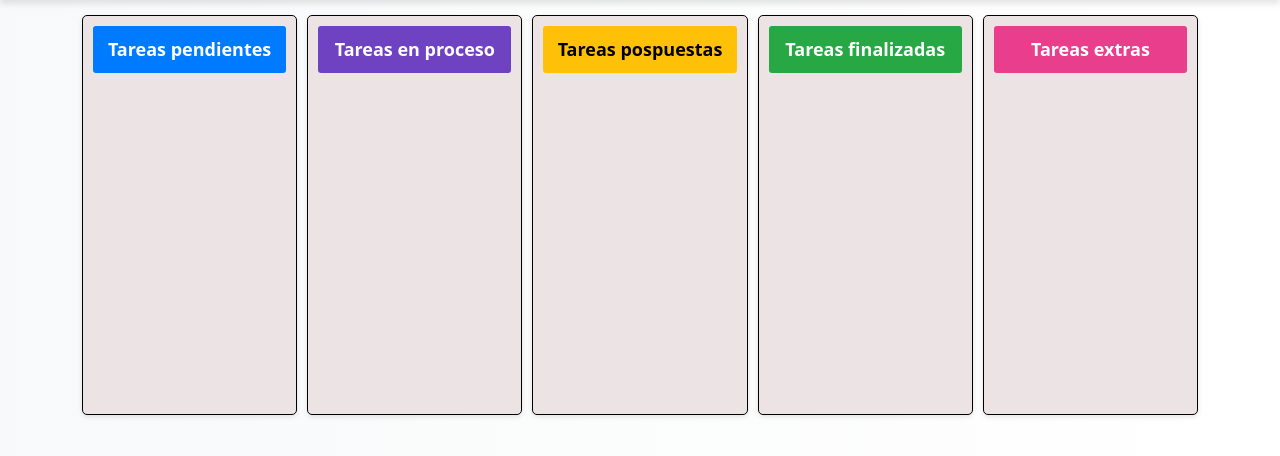
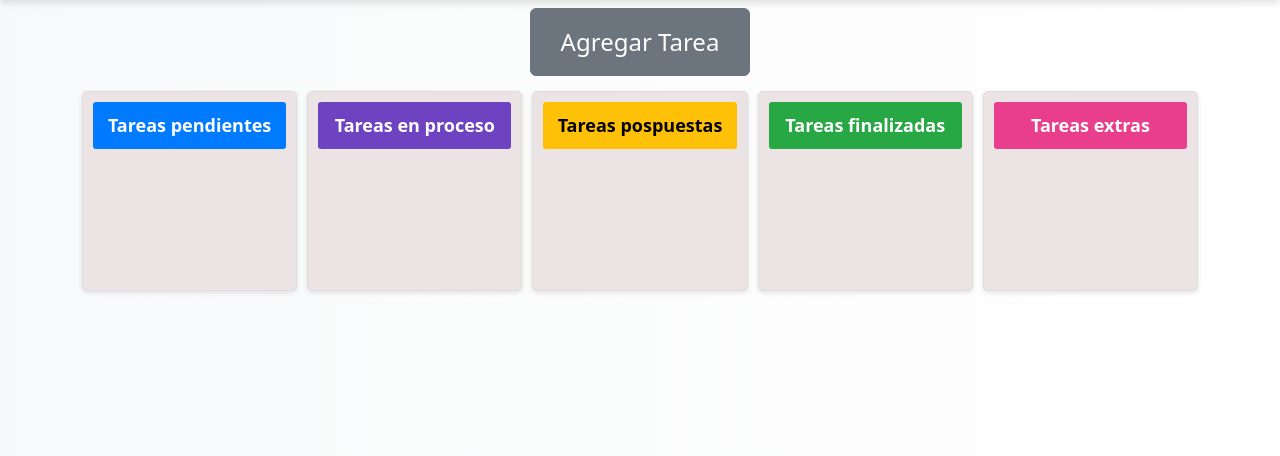
Before and after one commit to CarlosCih/kanban-board-lite, a PHP site: page /kanban-board-lite/pages/kanban.php in a window 1280 px wide. Shown: the part 56-512 px from the top of the page. Run offline with PHP 8.4, Linux system fonts and the light colour scheme; some libraries are stand-ins or nearby versions.

Commit message:
tarjetasExtraibles

```diff
--- a/pages/kanban.php
+++ b/pages/kanban.php
@@ -7,60 +7,140 @@
     <title>Kanban</title>
     <link rel="stylesheet" href="../node_modules/bootstrap/dist/css/bootstrap.min.css">
     <link rel="stylesheet" href="../assets/css/style.css">
+    <style>
+        .kanban-item {
+            cursor: grab;
+        }
+
+        .kanban-column {
+            border: 1px solid #ddd;
+            padding: 10px;
+            min-height: 200px;
+        }
+
+        .kanban-column.over {
+            background-color: #f0f8ff;
+        }
+    </style>
 </head>
 
 <body>
     <?php include '../includes/php/header.php'; ?>
 
     <div class="container">
-        <div class="kanban-board">
+        <button id="btnAgregarTarea" style="font-size: 24px; padding: 15px 30px;" class="btn btn-secondary mt-2">Agregar Tarea</button>
+    </div>
+
+    <div class="container">
+        <div class="kanban-board d-flex justify-content-between">
             <!-- Columna 1 -->
-            <div class="kanban-column">
+            <div class="kanban-column" id="tareasPendientes" ondragover="permitirDrop(event)" ondrop="soltarTarea(event)">
                 <div class="kanban-header">Tareas pendientes</div>
             </div>
 
             <!-- Columna 2 -->
-            <div class="kanban-column">
+            <div class="kanban-column" id="tareasEnProceso" ondragover="permitirDrop(event)" ondrop="soltarTarea(event)">
                 <div class="kanban-header">Tareas en proceso</div>
             </div>
 
             <!-- Columna 3 -->
-            <div class="kanban-column">
+            <div class="kanban-column" id="tareasPospuestas" ondragover="permitirDrop(event)" ondrop="soltarTarea(event)">
                 <div class="kanban-header">Tareas pospuestas</div>
             </div>
 
             <!-- Columna 4 -->
-            <div class="kanban-column">
+            <div class="kanban-column" id="tareasFinalizadas" ondragover="permitirDrop(event)" ondrop="soltarTarea(event)">
                 <div class="kanban-header">Tareas finalizadas</div>
             </div>
 
             <!-- Columna 5 -->
-            <div class="kanban-column">
+            <div class="kanban-column" id="tareasExtras" ondragover="permitirDrop(event)" ondrop="soltarTarea(event)">
                 <div class="kanban-header">Tareas extras</div>
             </div>
         </div>
     </div>
 
-    <!--footer-->
     <?php include '../includes/php/footer.php'; ?>
 
     <script>
-        // Obtener el ID de la nota desde la URL
-        const urlParams = new URLSearchParams(window.location.search);
-        const boardId = urlParams.get('boardId');
+        // Cargar tareas existentes desde localStorage
+        const cargarTareas = () => {
+            const columnas = ["tareasPendientes", "tareasEnProceso", "tareasPospuestas", "tareasFinalizadas", "tareasExtras"];
 
-        // Verificar si el ID de la nota existe
-        if (boardId) {
-            // Cargar el contenido específico de la nota desde localStorage
-            const boardData = JSON.parse(localStorage.getItem("boards")).find(board => board.id == boardId);
-            if (boardData) {
-                document.getElementById("kanbanContent1").innerText = boardData.description || "Sin contenido";
-            } else {
-                document.getElementById("kanbanContent1").innerText = "Nota no encontrada.";
+            columnas.forEach((columnaId) => {
+                const contenedor = document.getElementById(columnaId);
+                const encabezado = contenedor.querySelector(".kanban-header");
+                const tareas = JSON.parse(localStorage.getItem(columnaId)) || [];
+
+
+                contenedor.innerHTML = "";
+                contenedor.appendChild(encabezado);
+
+                tareas.forEach((tarea) => {
+                    const tareaElemento = document.createElement("div");
+                    tareaElemento.classList.add("kanban-item", "p-2", "mb-2", "bg-light", "border");
+                    tareaElemento.textContent = tarea;
+                    tareaElemento.draggable = true;
+
+                    // evento Arrastrar
+                    tareaElemento.ondragstart = (event) => {
+                        event.dataTransfer.setData("text", JSON.stringify({ tarea, origen: columnaId }));
+                    };
+
+                    contenedor.appendChild(tareaElemento);
+                });
+            });
+        };
+
+
+        const agregarTarea = () => {
+            const nuevaTarea = prompt("Ingresa la descripción de la nueva tarea:");
+            if (nuevaTarea) {
+                const tareasPendientes = JSON.parse(localStorage.getItem("tareasPendientes")) || [];
+                tareasPendientes.push(nuevaTarea);
+                localStorage.setItem("tareasPendientes", JSON.stringify(tareasPendientes));
+                cargarTareas(); // Actualizar vista
             }
-        } else {
-            document.getElementById("kanbanContent1").innerText = "No se especificó una nota.";
-        }
+        };
+
+        // Permitir arrastrar sobre una columna
+        const permitirDrop = (event) => {
+            event.preventDefault();
+            event.currentTarget.classList.add("over");
+        };
+
+        // Eliminar estado "over" al salir
+        const quitarOver = (event) => {
+            event.currentTarget.classList.remove("over");
+        };
+
+        // Soltar
+        const soltarTarea = (event) => {
+            event.preventDefault();
+            event.currentTarget.classList.remove("over");
+
+            const { tarea, origen } = JSON.parse(event.dataTransfer.getData("text"));
+            const destinoId = event.currentTarget.id;
+
+            // Quitar de tarjeta
+            const tareasOrigen = JSON.parse(localStorage.getItem(origen)) || [];
+            const index = tareasOrigen.indexOf(tarea);
+            if (index > -1) tareasOrigen.splice(index, 1);
+            localStorage.setItem(origen, JSON.stringify(tareasOrigen));
+
+            // Agregar a la tarjeta nueva
+            const tareasDestino = JSON.parse(localStorage.getItem(destinoId)) || [];
+            tareasDestino.push(tarea);
+            localStorage.setItem(destinoId, JSON.stringify(tareasDestino));
+
+            cargarTareas(); // Actualizar vista
+        };
+
+
+        document.getElementById("btnAgregarTarea").addEventListener("click", agregarTarea);
+
+        // Cargar tareas al inicio
+        cargarTareas();
     </script>
 </body>
 
```
